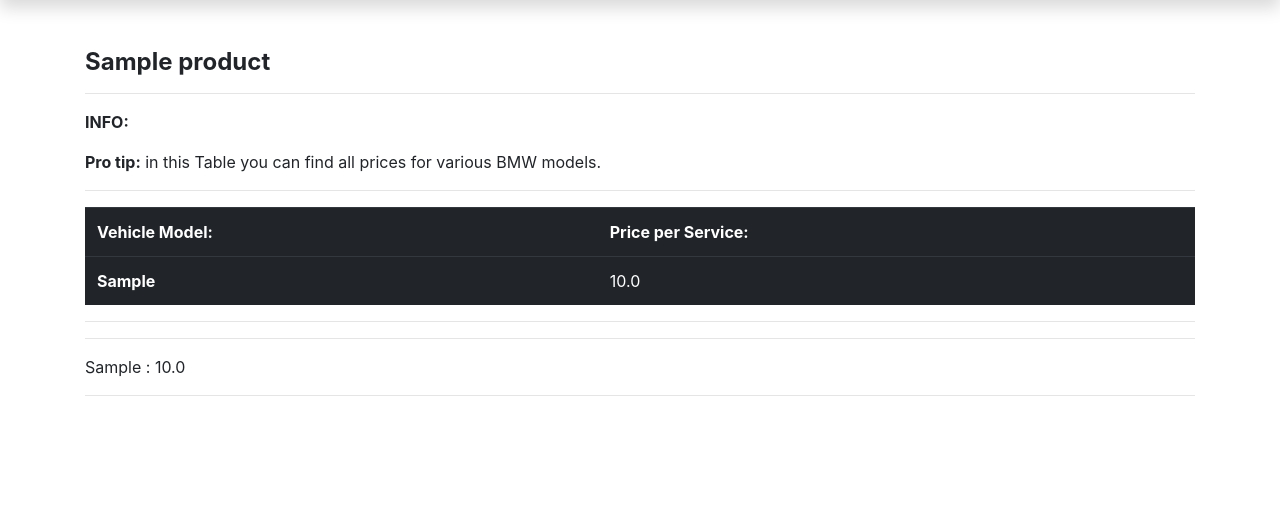
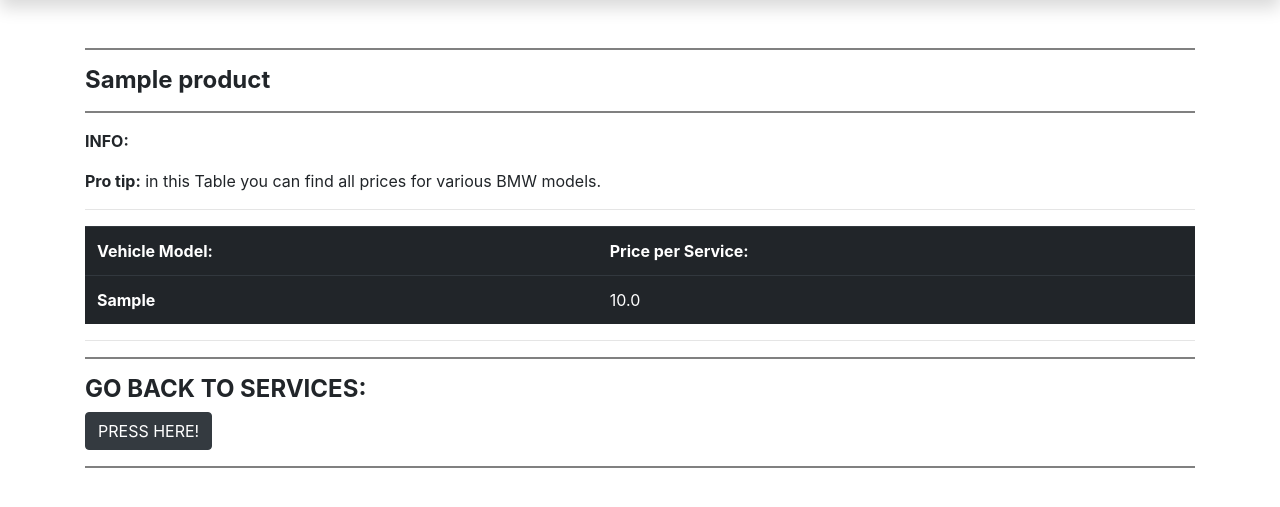
Before and after one commit to RedasMiliunas/sandbox_no1, a Django app: page /products/1 in a window 1280 px wide. Shown: the part 176-683 px from the top of the page. Run offline with Django 4.2, Linux system fonts and the light colour scheme; tables that the repository leaves empty hold one stand-in row (values such as "Sample post"); some libraries are stand-ins or nearby versions.

Commit message:
Patobulintas product.html puslapis (prideta nuoroda atgal i paslaugas)

```diff
--- a/mysite/sandbox/models.py
+++ b/mysite/sandbox/models.py
@@ -95,6 +95,7 @@ class Order(models.Model):
     class Meta:
         verbose_name = "Order"
         verbose_name_plural = "Orders"
+        ordering = ['-date']
 
 class OrderLine(models.Model):
     order = models.ForeignKey(to='Order', verbose_name='Order', on_delete=models.CASCADE, help_text='Your orderline here', related_name='lines')
--- a/mysite/sandbox/templates/product.html
+++ b/mysite/sandbox/templates/product.html
@@ -3,9 +3,9 @@
 {% block title %}Service{% endblock %}
 
 {% block content %}
-
+<hr style="height:2px;border-width:0;color:gray;background-color:gray">
 <h4><strong> {{ product.name }} </strong></h4>
-<hr>
+<hr style="height:2px;border-width:0;color:gray;background-color:gray">
 <p><strong>INFO: </strong>
 <p><strong>Pro tip:</strong> in this Table you can find all prices for various BMW models.</p>
 <hr>
@@ -22,11 +22,9 @@
 {% endfor %}
 </table>
 <hr>
-{% for model in product.products.all %}
-  <hr>
-    <p>{{ model.model }} : {{ model.price }}</p>
-<hr>
-</p>
-{% endfor %}
+<hr style="height:2px;border-width:0;color:gray;background-color:gray">
+<h4><strong>GO BACK TO SERVICES:</strong></h4>
+<a href="{% url 'products' %}"><input type="submit" class="btn btn-dark btn-default" value="PRESS HERE!"></a>
+<hr style="height:2px;border-width:0;color:gray;background-color:gray">
 
 {% endblock %}
```
Also changed, not shown: mysite/sandbox/media/profile_pics/default.png.
